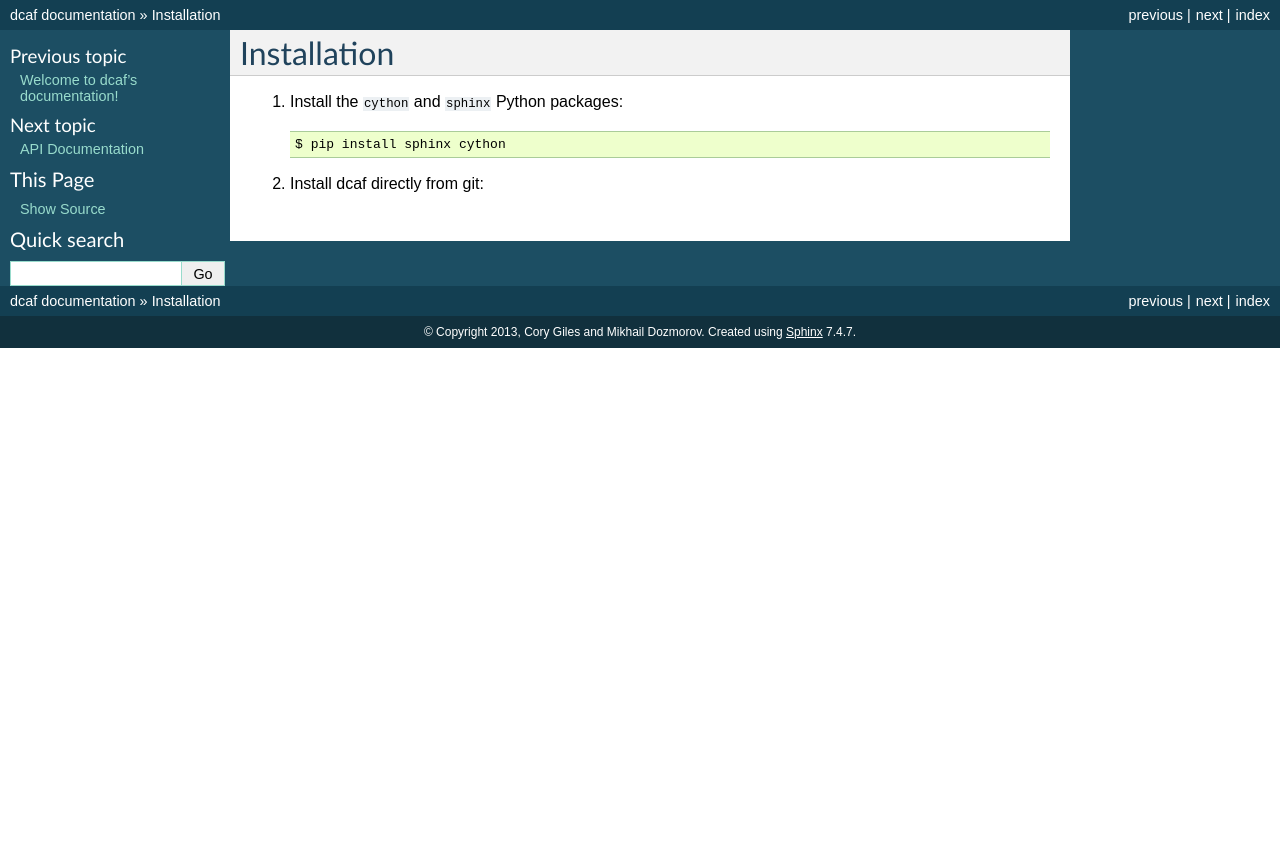
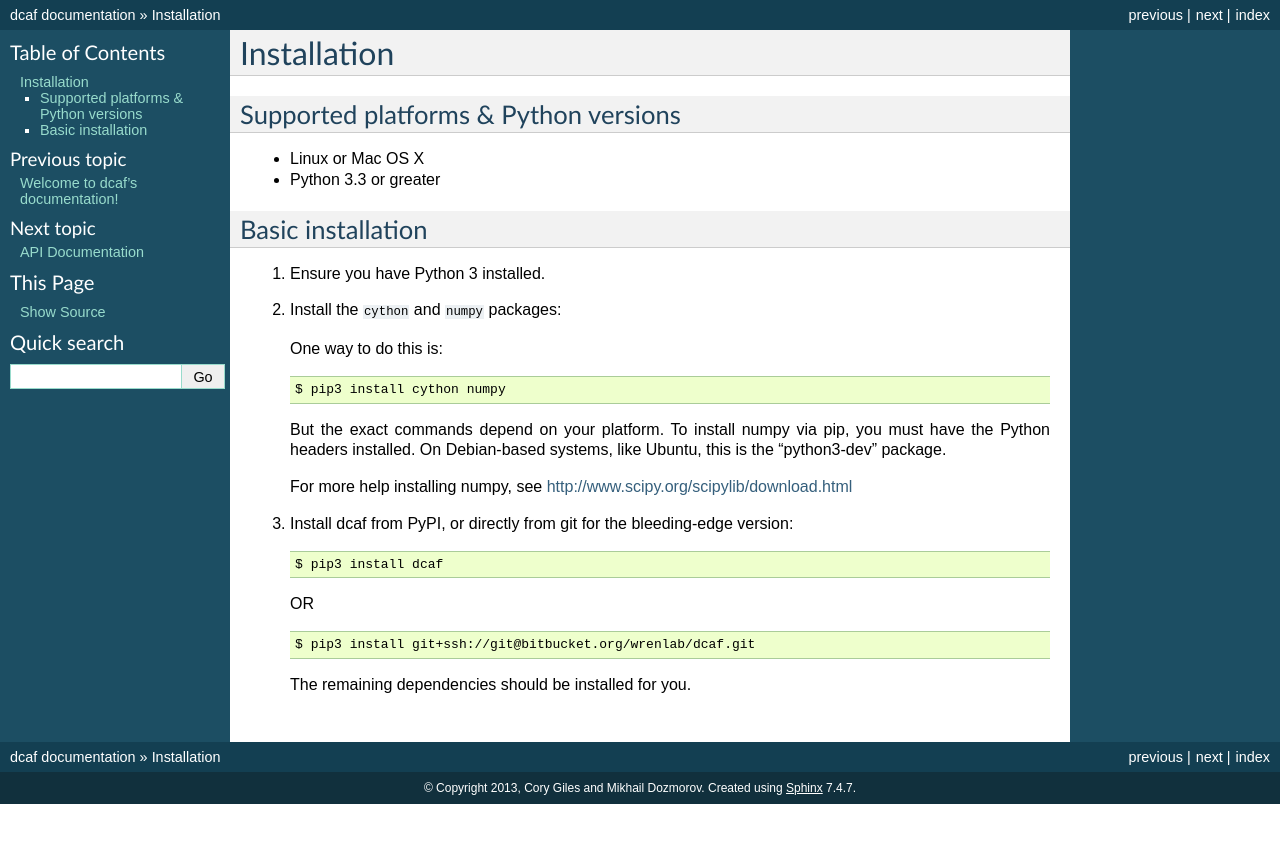
Before and after one commit to mdozmorov/dcaf, a Sphinx documentation site: the page built from doc/install.rst, in a window 1280 px wide. Shown: the top 843 px of the page. Built offline with Sphinx 7.4.7, drawn with Linux system fonts in a browser that asks for light colours; the version number could not be read and is left out.

Commit message:
More documentation and fix entry point detection.

```diff
--- a/doc/install.rst
+++ b/doc/install.rst
@@ -2,10 +2,42 @@
 Installation
 ============
 
-#. Install the ``cython`` and ``sphinx`` Python packages:
+Supported platforms & Python versions
+=====================================
+
+* Linux or Mac OS X
+* Python 3.3 or greater
+
+Basic installation
+==================
+
+#. Ensure you have Python 3 installed.
+
+#. Install the ``cython`` and ``numpy`` packages:
+
+   One way to do this is:
 
    .. code-block:: bash
 
-      $ pip install sphinx cython
+      $ pip3 install cython numpy
 
-#. Install dcaf directly from git:
+   But the exact commands depend on your platform. To install numpy
+   via pip, you must have the Python headers installed. On
+   Debian-based systems, like Ubuntu, this is the "python3-dev" package.
+
+   For more help installing numpy, see
+   http://www.scipy.org/scipylib/download.html
+
+#. Install dcaf from PyPI, or directly from git for the bleeding-edge version:
+
+   .. code-block:: bash
+
+      $ pip3 install dcaf
+
+   OR
+
+   .. code-block:: bash
+
+      $ pip3 install git+ssh://git@bitbucket.org/wrenlab/dcaf.git
+
+   The remaining dependencies should be installed for you.
--- a/requirements.txt
+++ b/requirements.txt
@@ -3,7 +3,8 @@ pip
 setuptools
 cython
 
-# Generic scientific packages
+# Generic scientific packages (numpy is implied, as it is
+#   a dependency of several of these packages)
 pandas
 scipy
 networkx
```
Also changed, not shown: other parts of requirements.txt (+1 -0 lines), setup.py (+6 -3 lines), 2 other files.
